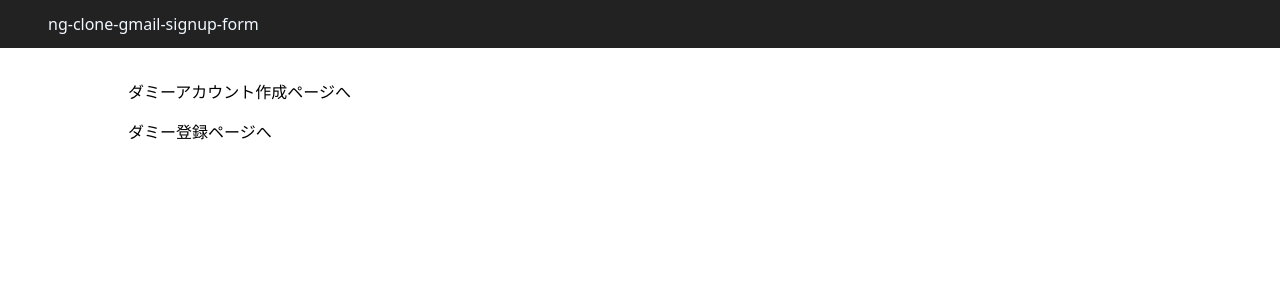
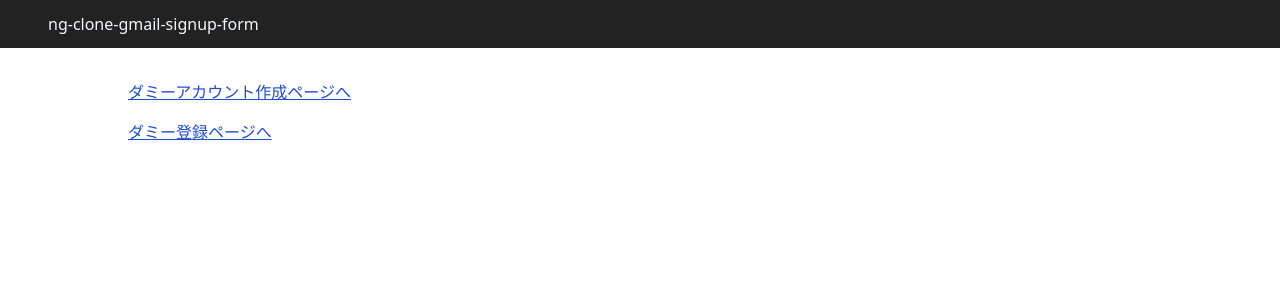
Before and after one commit to kasaharu/ng-clone-gmail-signup-form, an Angular app: page /home in a window 1280 px wide. Shown: the top 300 px of the page. Built offline with nearby package versions, Linux system fonts and the light colour scheme.

Commit message:
style: リンクに style を当てる

```diff
--- a/src/app/features/home/pages/home/home.component.html
+++ b/src/app/features/home/pages/home/home.component.html
@@ -1,2 +1,2 @@
-<a routerLink="/signup">ダミーアカウント作成ページへ</a>
-<a routerLink="/register">ダミー登録ページへ</a>
+<a class="underline" routerLink="/signup">ダミーアカウント作成ページへ</a>
+<a class="underline" routerLink="/register">ダミー登録ページへ</a>
--- a/src/app/features/home/pages/home/home.component.scss
+++ b/src/app/features/home/pages/home/home.component.scss
@@ -5,4 +5,20 @@
 
 a {
   margin-bottom: 16px;
+
+  &:link {
+    @apply text-blue-700;
+  }
+
+  &:visited {
+    @apply text-indigo-900;
+  }
+
+  &:hover {
+    @apply text-red-500;
+  }
+
+  &:active {
+    color: #ff8000;
+  }
 }
```
